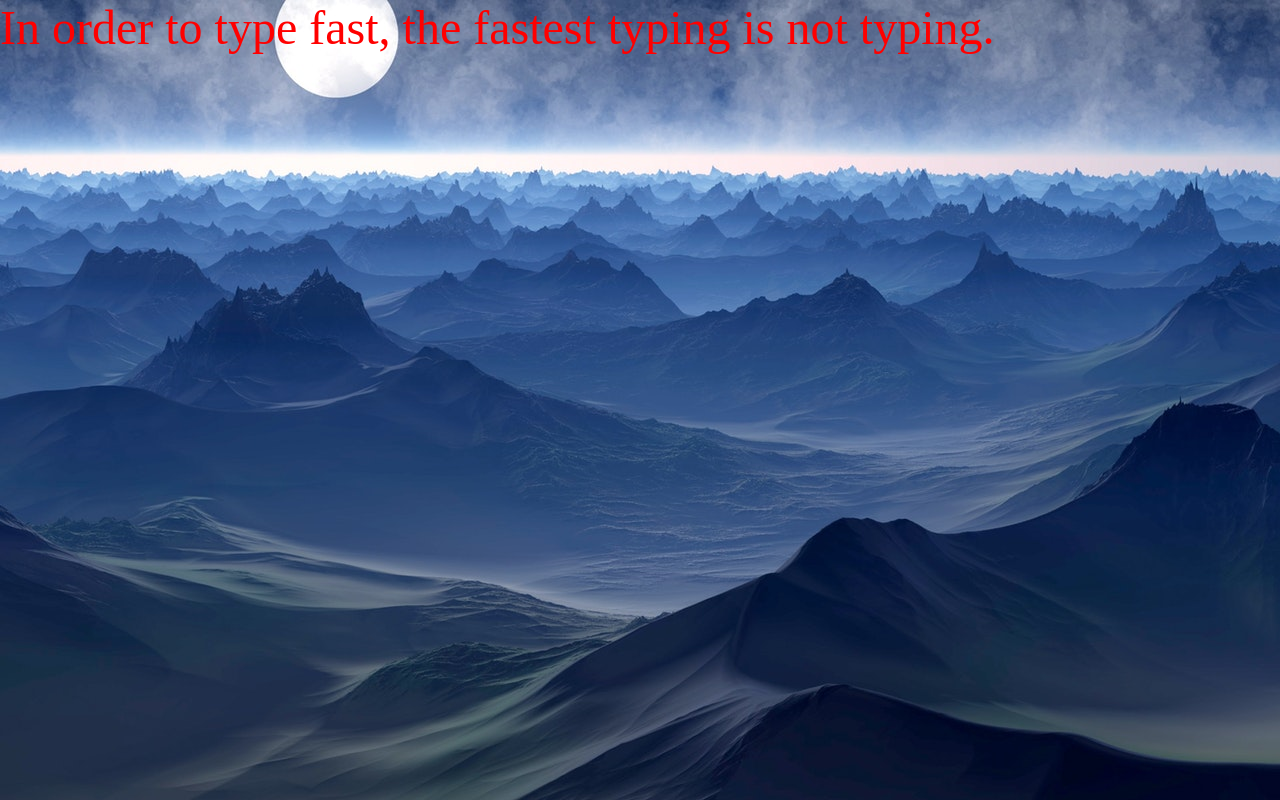
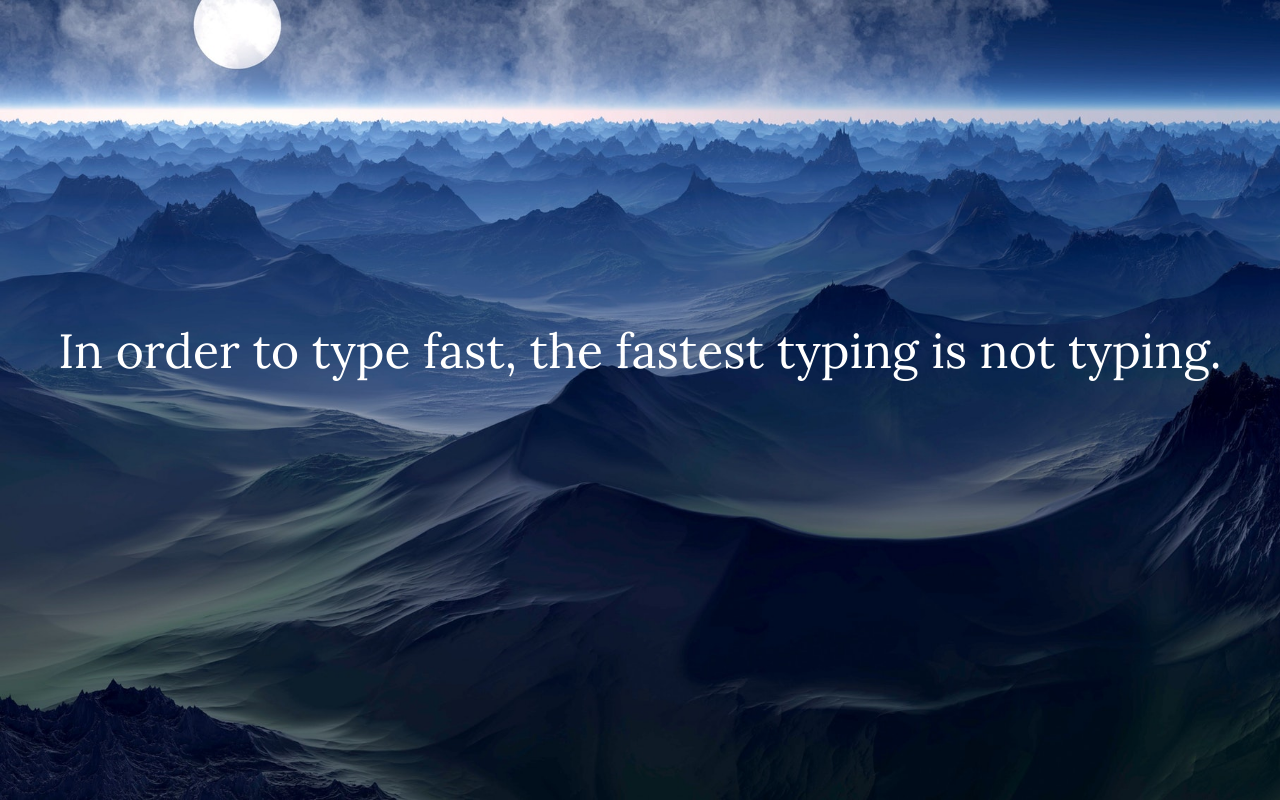
Before and after one commit to helencho/wisdom-generator, a plain HTML site: page index.html in a window 1280 px wide. Drawn offline with Linux system fonts and the light colour scheme.

Commit message:
it's finished and it works; need to refactor and add more quotes

```diff
--- a/index.js
+++ b/index.js
@@ -14,9 +14,11 @@ document.addEventListener('DOMContentLoaded', () => {
                 }).then((bgArray) => {
                     let bg = random(bgArray);
                     body.style.backgroundImage = `url(${bg})`;
+                    body.style.backgroundSize = 'cover';
+                    body.style.height = '100vh';
+                    body.style.backgroundRepeat = 'no-repeat';
                     quotediv.innerText = random(quoteArray);
                 })
-
         })
 });
 
--- a/style.css
+++ b/style.css
@@ -1,3 +1,6 @@
+@import url('https://fonts.googleapis.com/css?family=Lora');
+
+
 html, body {
     margin: 0;
     padding: 0;
@@ -5,10 +8,10 @@ html, body {
 }
 
 #quote {
-    color: red;
+    color: white;
     font-size: 4.8rem;
+    font-family: "Lora", serif;
+    text-align: center;
+    top: 40%;
+    position: relative;
 }
-
-body {
-    background-image: url('./backgrounds/158607.jpeg');
-}
```
